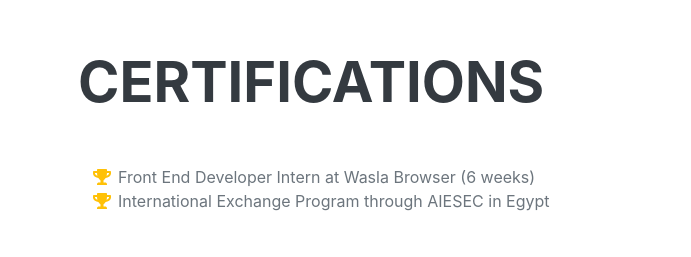
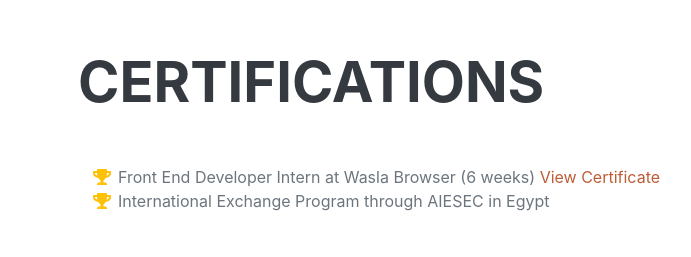
Before and after one commit to preetinder-01/resume, a plain HTML site: page index.html in a window 1280 px wide. Shown: the part 4274-4531 px from the top of the page, without its empty margins (242-933 px from the left). Drawn offline with nearby package versions, Linux system fonts and the light colour scheme; a web font is replaced by a local one.

Commit message:
added certificate

```diff
--- a/index.html
+++ b/index.html
@@ -164,7 +164,7 @@
                     <h2 class="mb-5"> Certifications</h2>
                     <ul class="fa-ul mb-0">
                         <li>
-                            <span class="fa-li"><i class="fas fa-trophy text-warning"></i></span>Front End Developer Intern at Wasla Browser (6 weeks)
+                            <span class="fa-li"><i class="fas fa-trophy text-warning"></i></span>Front End Developer Intern at Wasla Browser (6 weeks)<a href="https://drive.google.com/file/d/1-Nw1qAR8dqYVFRLF8-vCPB6IiHBqQV7F/view?usp=sharing"  target="_blank">  View Certificate</a>
                         </li>
                          <li>
                             <span class="fa-li"><i class="fas fa-trophy text-warning"></i></span>International Exchange Program through AIESEC in Egypt
```
